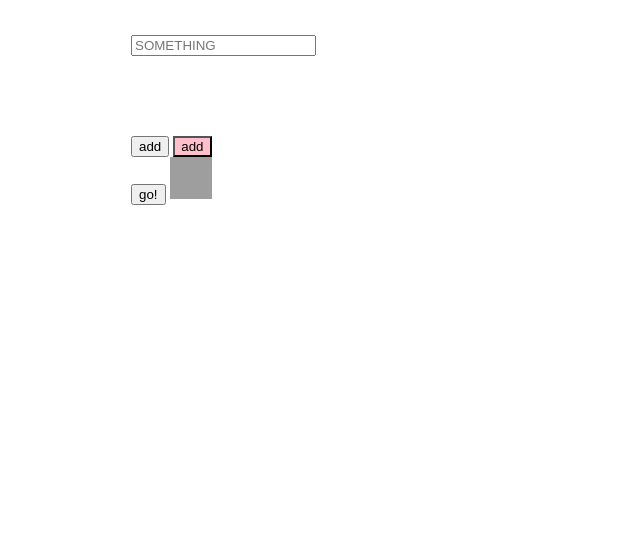
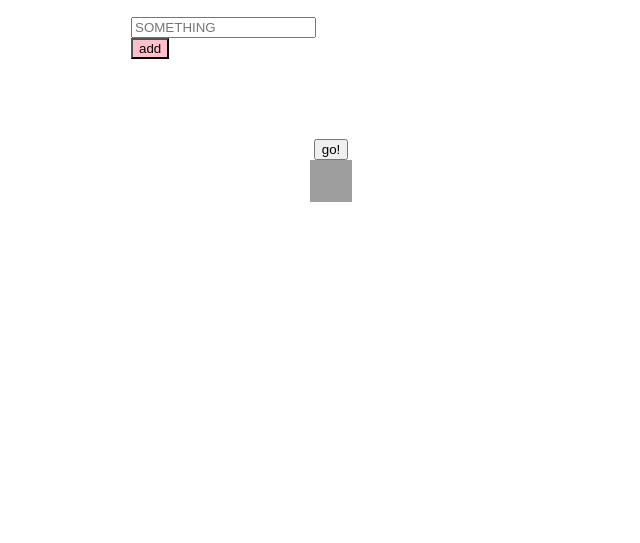
Before and after one commit to SabinaJohansson/awesome_code, a plain HTML site: page index.html in a window 1280 px wide. Shown: the part 257-800 px from the top of the page, without its empty margins (309-949 px from the left). Drawn offline with Linux system fonts and the light colour scheme; grey boxes are pictures that could not be loaded.

Commit message:
add target to elements

```diff
--- a/index.html
+++ b/index.html
@@ -2,17 +2,15 @@
 <html lang=en>
   <head>
     <meta charset="utf-8"
-    <title>Gaming SWTOR</title>
+    <title></title>
     <link rel="stylesheet" type="text/css" href="main.css" media="screen" />
   </head>
   <body>
     <h1>Gaming SWTOR..</h1>
-    <div>
-      <div>
     <div class="InputSection">
+      <div class input>
         <input placeholder="SOMETHING"></input>
         </div>
-        <button>add</button>
         <button class"addOption" style="background-color:pink">add</button>
       </div>
   <button>go!</button>
```
